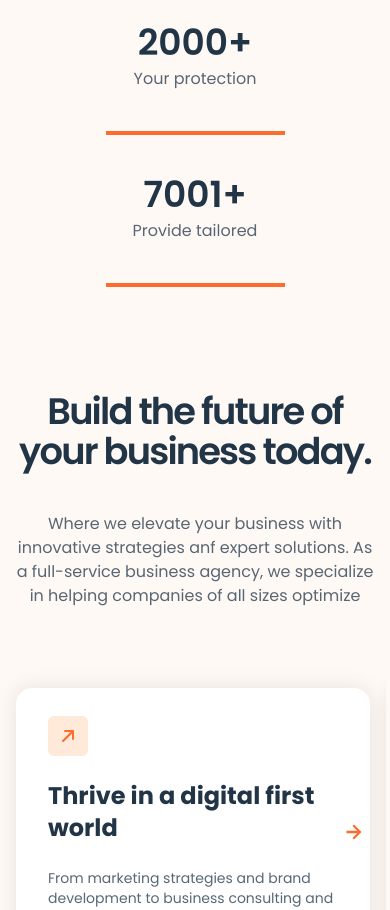
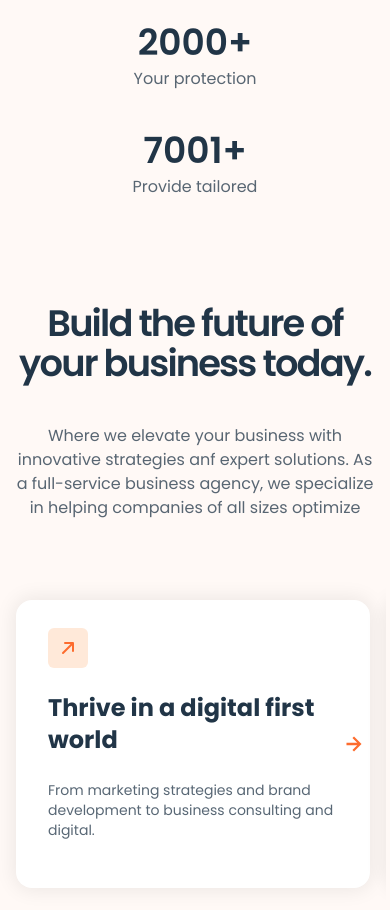
Before and after one commit to nicolealcala/raul-landing-page, a React (Vite) app: page / in a window 390 px wide. Shown: the part 1160-2070 px from the top of the page. Built offline with nearby package versions, Linux system fonts and the light colour scheme.

Commit message:
Remove hr on metrics

```diff
--- a/src/components/home/HeroSection.jsx
+++ b/src/components/home/HeroSection.jsx
@@ -35,13 +35,11 @@ export default function HeroSection() {
                   icon={<LayoutIcon className="size-full" />}
                   description="Your protection"
                 />
-                <hr className="flex md:hidden h-1 w-1/2 bg-primary-400 border-t-primary-400" />
                 <Metrics
                   amount={7001}
                   icon={<ThreeDots className="size-full" />}
                   description="Provide tailored"
                 />
-                <hr className="flex md:hidden h-1 w-1/2 bg-primary-400 border-t-primary-400" />
               </div>
               <Button
                 component="a"
@@ -85,13 +83,11 @@ export default function HeroSection() {
                 icon={<LayoutIcon className="size-full" />}
                 description="Your protection"
               />
-              <hr className="flex md:hidden h-1 w-1/2 bg-primary-400 border-t-primary-400" />
               <Metrics
                 amount={7001}
                 icon={<ThreeDots className="size-full" />}
                 description="Provide tailored"
               />
-              <hr className="flex md:hidden h-1 w-1/2 bg-primary-400 border-t-primary-400" />
             </div>
           </div>
           {/* Hero Card */}
```
